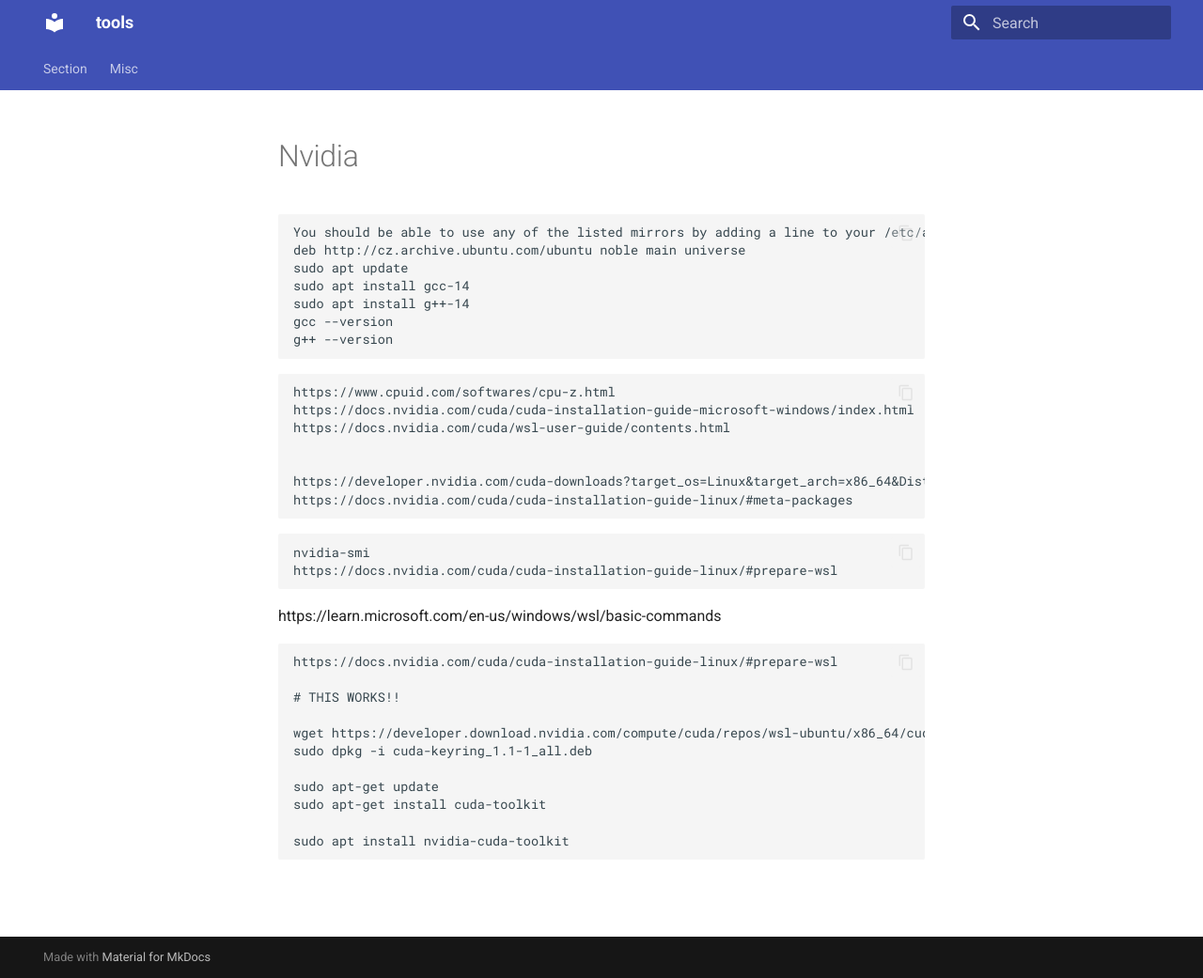
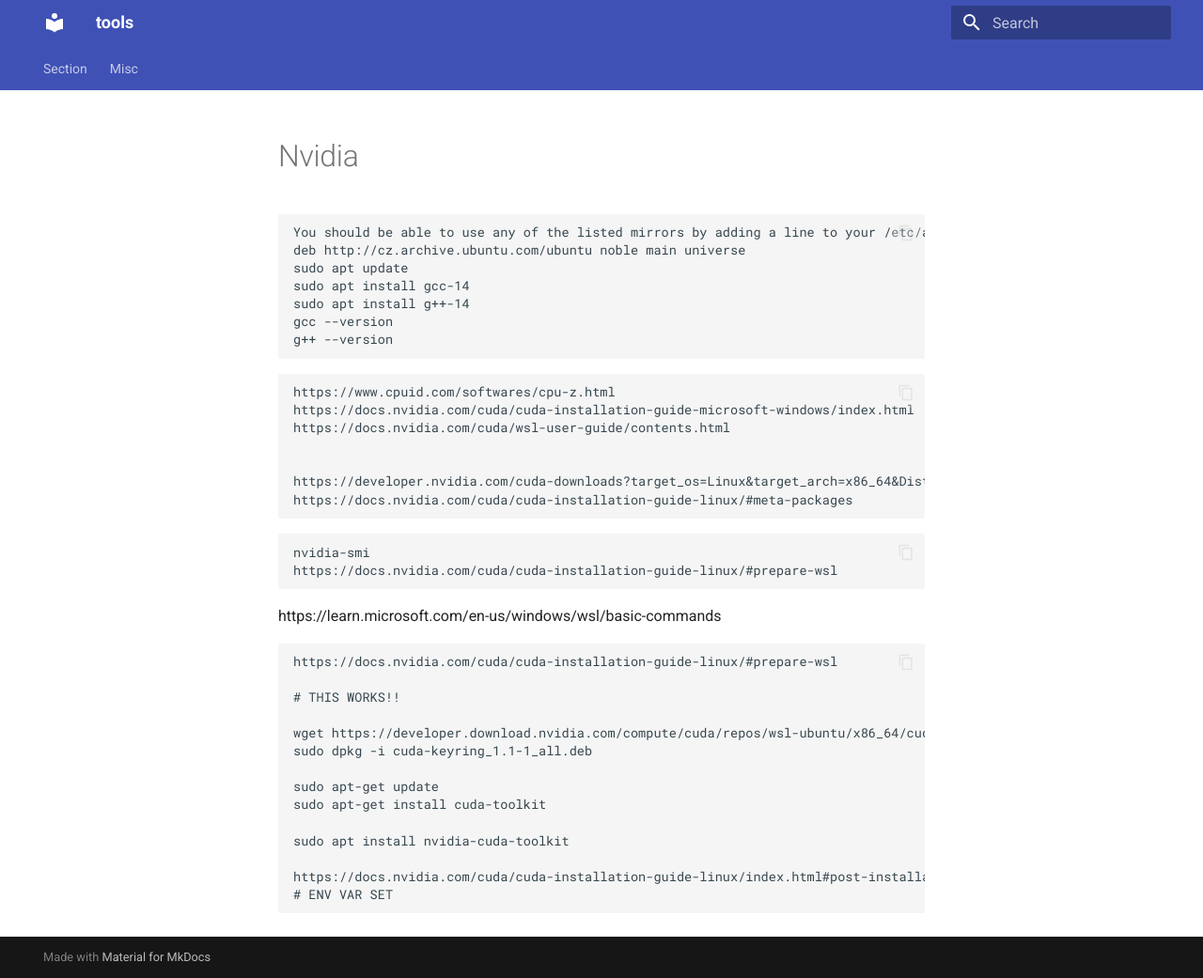
Before and after one commit to roshankarande/tools, an MkDocs documentation site: the page built from docs/misc/nvidia.md, in a window 1280 px wide and 1041 px high. Shown: the whole window at 94% size. Built offline with MkDocs 1.6.1 and Material for MkDocs 9.7.7, drawn with Linux system fonts in a browser that asks for light colours.

Commit message:
Update nvidia.md

````diff
--- a/docs/misc/nvidia.md
+++ b/docs/misc/nvidia.md
@@ -43,5 +43,7 @@
 
 sudo apt install nvidia-cuda-toolkit
 
+https://docs.nvidia.com/cuda/cuda-installation-guide-linux/index.html#post-installation-actions
+# ENV VAR SET
 
 ```
````
